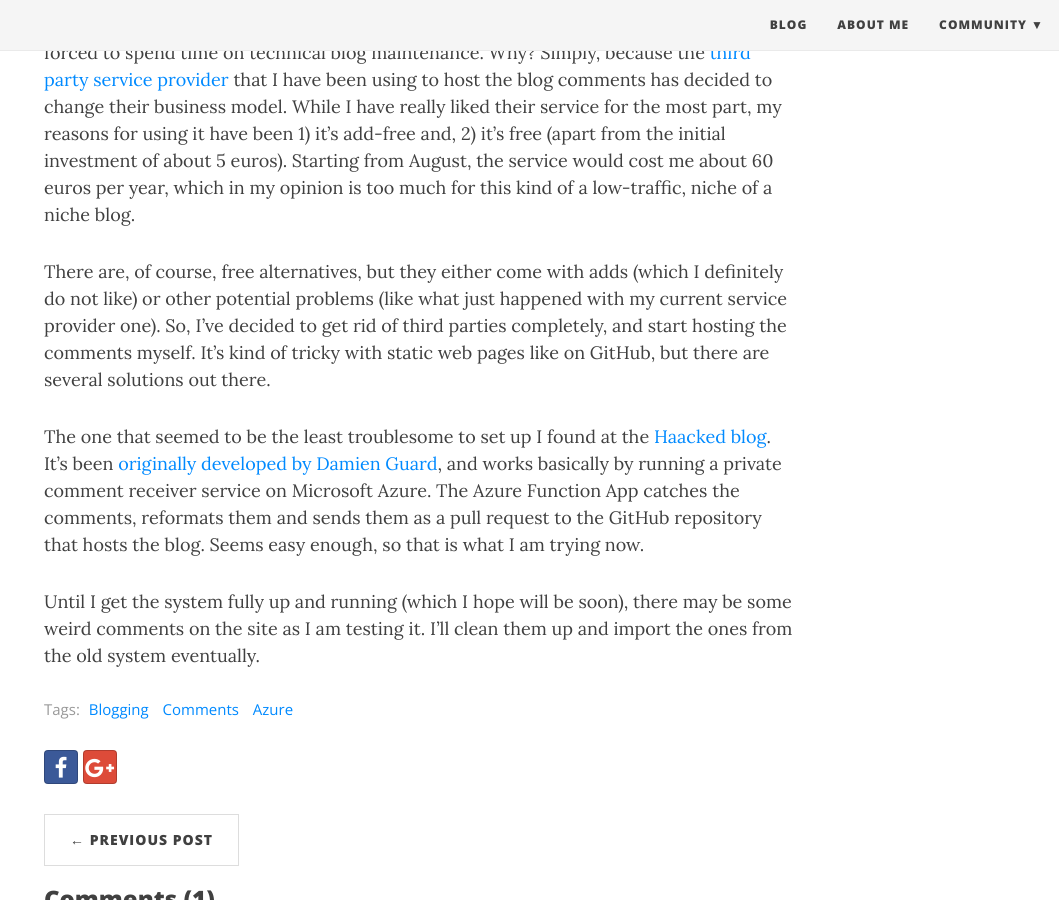
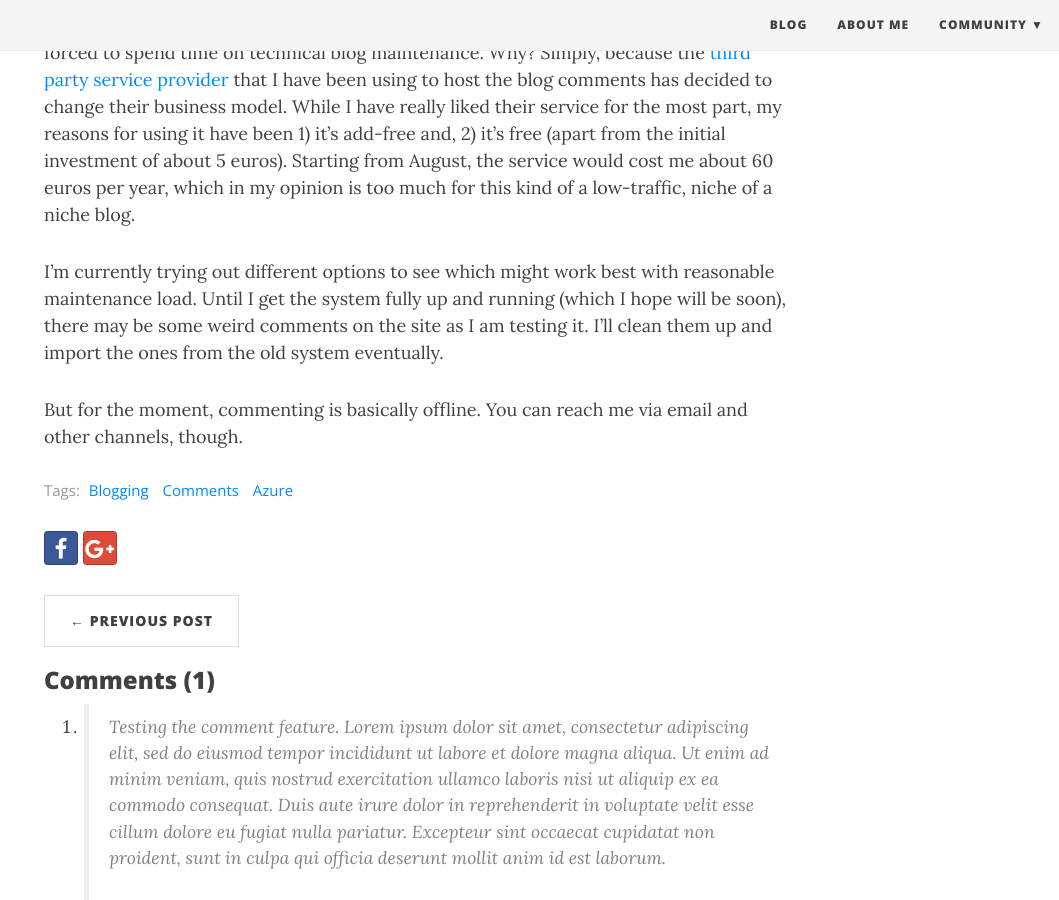
Before and after one commit to tmikonen/quantitatively, a Jekyll site: the page built from _posts/2019-07-23-house-keeping.md, in a window 1280 px wide and 900 px high, scrolled down 615 px. Shown: the whole window, without its empty margins (221-1280 px from the left). Built offline with Jekyll 4.4.1, drawn with Linux system fonts in a browser that asks for light colours; nearby versions of some CDN libraries.

Commit message:
edited house keeping post

```diff
--- a/_posts/2019-07-23-house-keeping.md
+++ b/_posts/2019-07-23-house-keeping.md
@@ -12,8 +12,6 @@
 
 This time, it's a very short post. Instead of writing on the fun stuff I've been working on for this blog, or the awesome [Ivory Cup 4](http://www.wak-wak.se/ic4) I went a couple of weeks ago, I find myself forced to spend time on technical blog maintenance. Why? Simply, because the [third party service provider](http://www.just-comments.com) that I have been using to host the blog comments has decided to change their business model. While I have really liked their service for the most part, my reasons for using it have been 1) it's add-free and, 2) it's free (apart from the initial investment of about 5 euros). Starting from August, the service would cost me about 60 euros per year, which in my opinion is too much for this kind of a low-traffic, niche of a niche blog.
 
-There are, of course, free alternatives, but they either come with adds (which I definitely do not like) or other potential problems (like what just happened with my current service provider one). So, I've decided to get rid of third parties completely, and start hosting the comments myself. It's kind of tricky with static web pages like on GitHub, but there are several solutions out there.
+I'm currently trying out different options to see which might work best with reasonable maintenance load. Until I get the system fully up and running (which I hope will be soon), there may be some weird comments on the site as I am testing it. I'll clean them up and import the ones from the old system eventually.
 
-The one that seemed to be the least troublesome to set up I found at the [Haacked blog](https://haacked.com/archive/2018/06/24/comments-for-jekyll-blogs/). It's been [originally developed by Damien Guard](https://github.com/damieng/jekyll-blog-comments), and works basically by running a private comment receiver service on Microsoft Azure. The Azure Function App catches the comments, reformats them and sends them as a pull request to the GitHub repository that hosts the blog. Seems easy enough, so that is what I am trying now.
-
-Until I get the system fully up and running (which I hope will be soon), there may be some weird comments on the site as I am testing it. I'll clean them up and import the ones from the old system eventually.
+But for the moment, commenting is basically offline. You can reach me via email and other channels, though.
```
